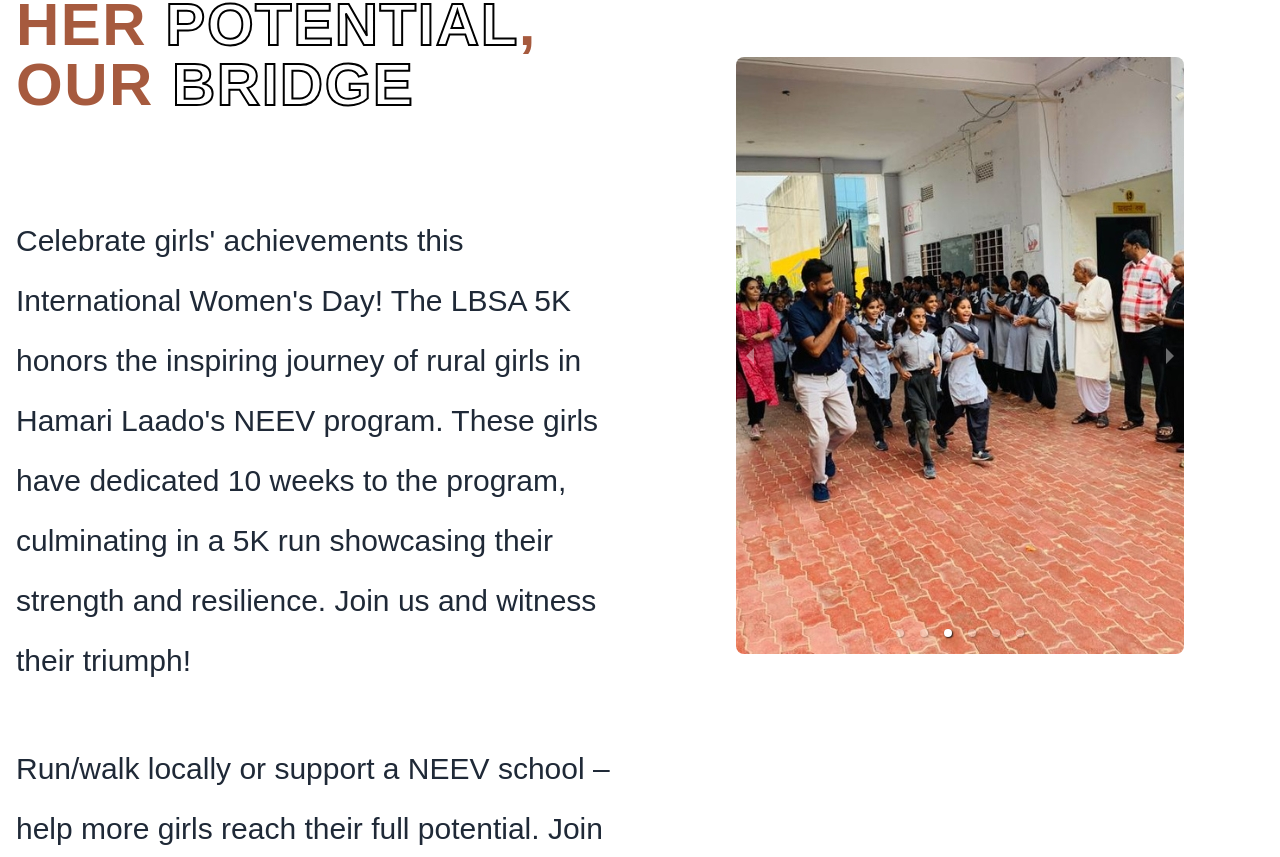
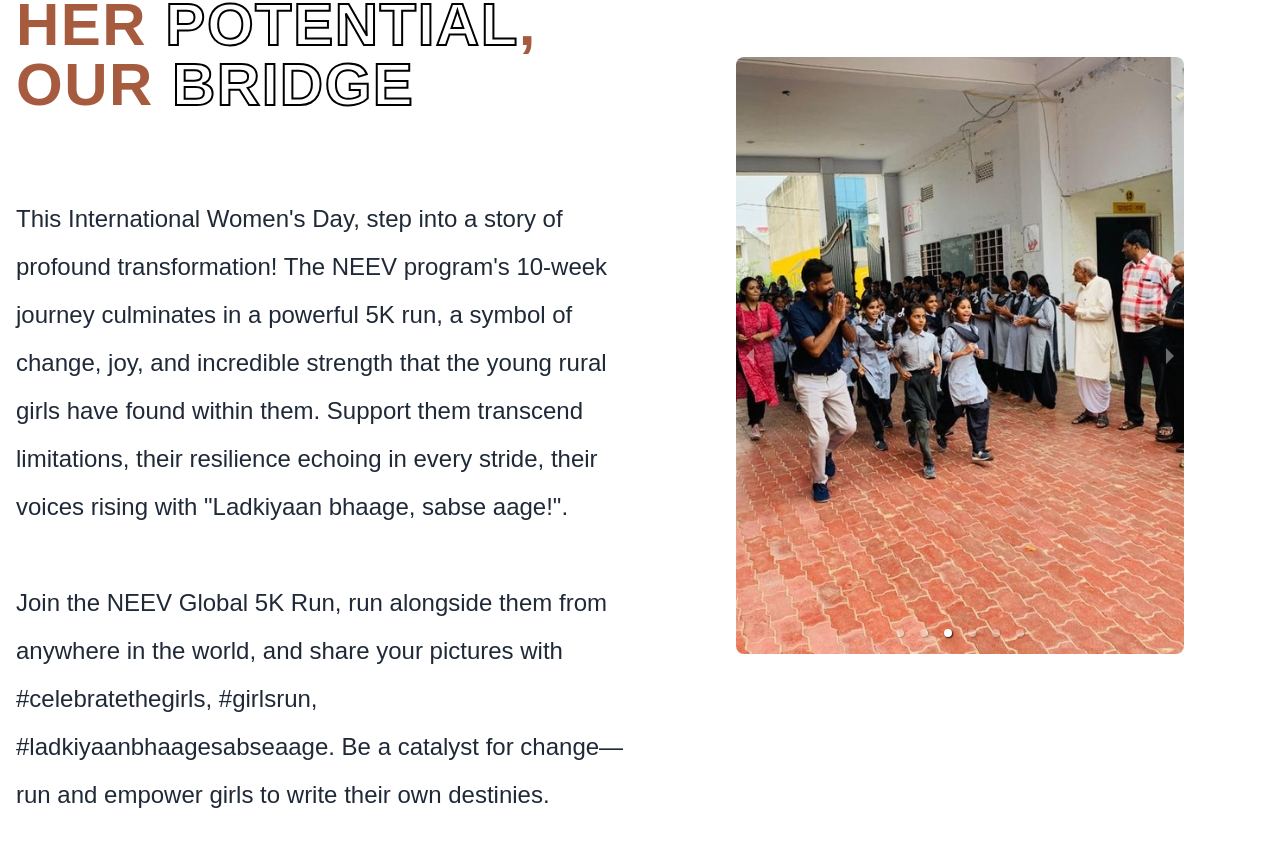
Before and after one commit to kingsman00000/NEEV-5K-Marathon, a Next.js app in the folder frontend/: page / in a window 1280 px wide. Shown: the part 1143-2000 px from the top of the page. Built offline with nearby package versions, Linux system fonts and the light colour scheme.

Commit message:
made some change

```diff
--- a/frontend/page.tsx
+++ b/frontend/page.tsx
@@ -159,13 +159,15 @@ export default function Page() {
         }}>BRIDGE</span>
       </h1>
 
-      <p className="text-gray-800 text-3xl leading-loose mt-20">
-        Celebrate girls' achievements this International Women's Day! The LBSA 5K honors the inspiring journey of rural girls
-        in Hamari Laado's NEEV program. These girls have dedicated 10 weeks to the program, culminating in a 5K run showcasing
-        their strength and resilience. Join us and witness their triumph!
+      <p className="text-gray-800 text-2xl leading-loose mt-16">
+      This International Women's Day, step into a story of profound transformation! The NEEV program's 10-week
+      journey culminates in a powerful 5K run, a symbol of change, joy, and incredible strength that the young rural girls have found within them.
+      Support them transcend limitations, their resilience echoing in every stride, their voices rising with "Ladkiyaan bhaage, sabse aage!".
       </p>
-      <p className="text-gray-800 text-3xl leading-loose mt-12">
-        Run/walk locally or support a NEEV school – help more girls reach their full potential. Join the NEEV 5K!
+      <p className="text-gray-800 text-2xl leading-loose mt-12">
+      Join the NEEV Global 5K Run, run alongside them from anywhere in the world, and share your
+      pictures with #celebratethegirls, #girlsrun, #ladkiyaanbhaagesabseaage. Be a catalyst for
+      change—run and empower girls to write their own destinies.
       </p>
     </div>
 
```
